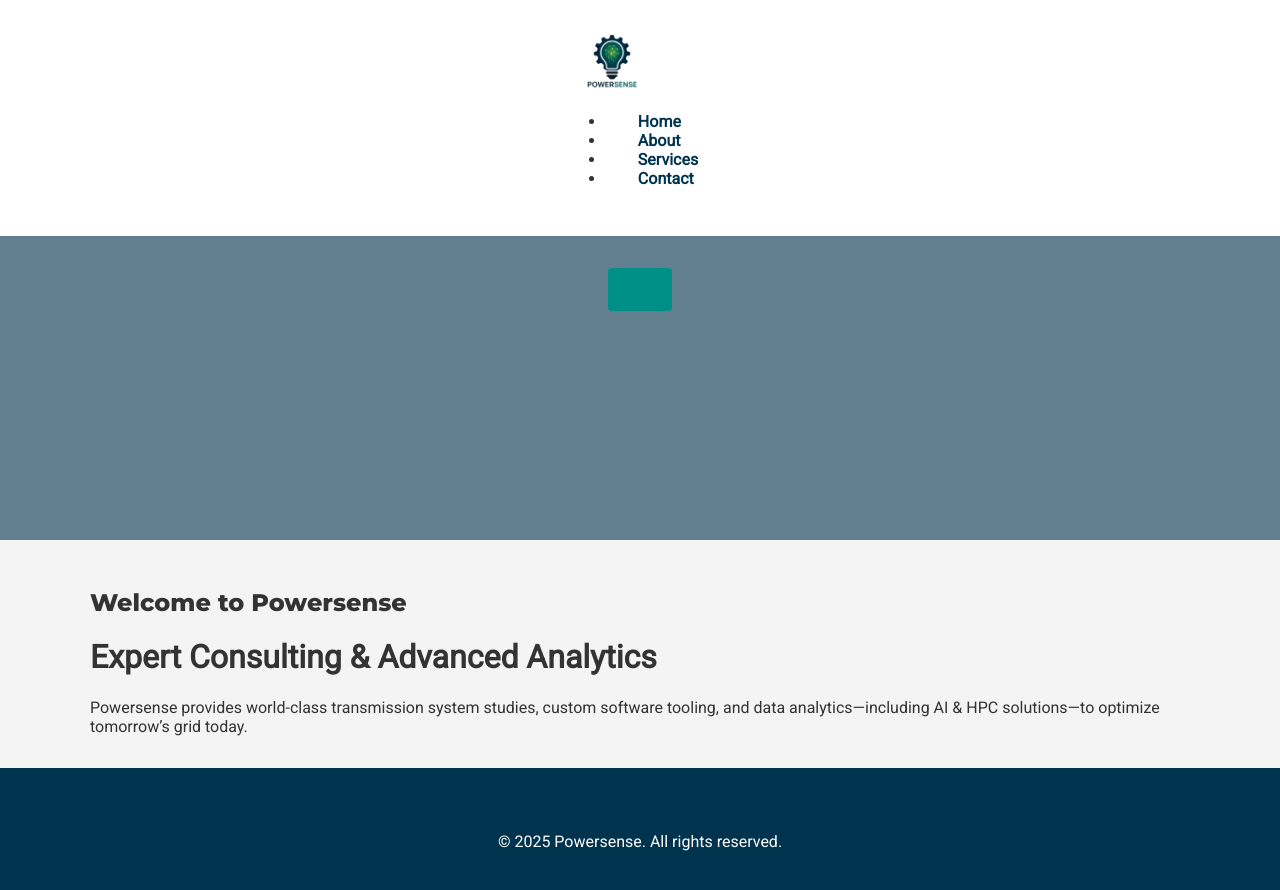
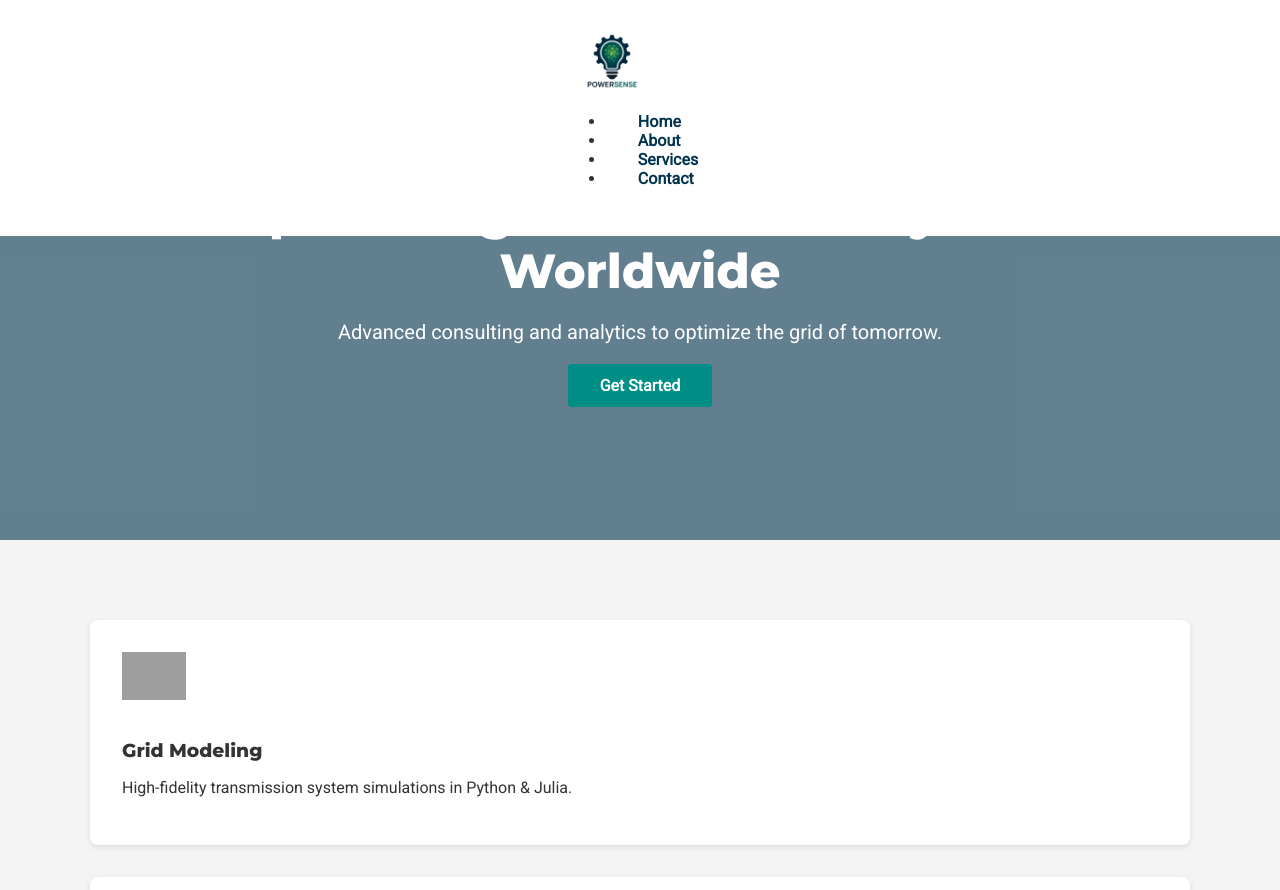
Before and after one commit to ssadat/ssadat.github.io, a Jekyll site: the page built from index.md, in a window 1280 px wide and 900 px high. Shown: the top 890 px of the window. Built offline with Jekyll 4.4.1, drawn with Linux system fonts in a browser that asks for light colours; our own code applies the rules of GitHub Pages for plain Markdown files; some of the changed text lies outside the part shown; grey boxes are pictures that could not be loaded.

Commit message:
Update index.md

```diff
--- a/index.md
+++ b/index.md
@@ -1,10 +1,30 @@
 ---
 title: "Home"
+hero_title: "Empowering Transmission Systems Worldwide"
+hero_subtitle: "Advanced consulting and analytics to optimize the grid of tomorrow."
+hero_cta_text: "Get Started"
+hero_cta_url: "/contact/"
 ---
-<div class="cover">
-  <h2>Welcome to Powersense</h2>
-</div>
 
-# Expert Consulting & Advanced Analytics
-
-Powersense provides world-class transmission system studies, custom software tooling, and data analytics—including AI & HPC solutions—to optimize tomorrow’s grid today.
+<section class="features">
+  <div class="feature">
+    <img src="{{ '/assets/images/feature1.svg' | relative_url }}" alt="Grid Modeling">
+    <h3>Grid Modeling</h3>
+    <p>High-fidelity transmission system simulations in Python & Julia.</p>
+  </div>
+  <div class="feature">
+    <img src="{{ '/assets/images/feature2.svg' | relative_url }}" alt="Market Analysis">
+    <h3>Market Analysis</h3>
+    <p>Congestion and bid strategies for FTR and economic dispatch.</p>
+  </div>
+  <div class="feature">
+    <img src="{{ '/assets/images/feature3.svg' | relative_url }}" alt="Tool Development">
+    <h3>Tool Development</h3>
+    <p>Custom dashboards and software for DER management and SCED.</p>
+  </div>
+  <div class="feature">
+    <img src="{{ '/assets/images/feature4.svg' | relative_url }}" alt="AI & HPC">
+    <h3>AI & HPC</h3>
+    <p>Machine learning and high-performance computing solutions.</p>
+  </div>
+</section>
```
